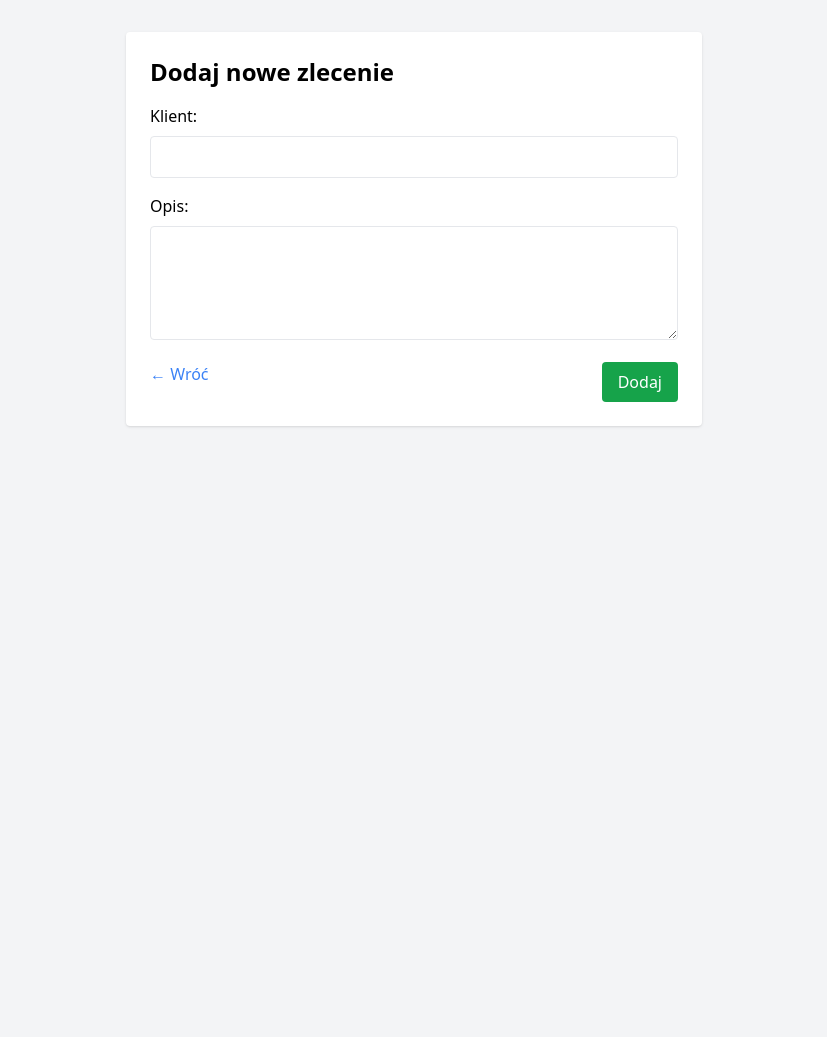
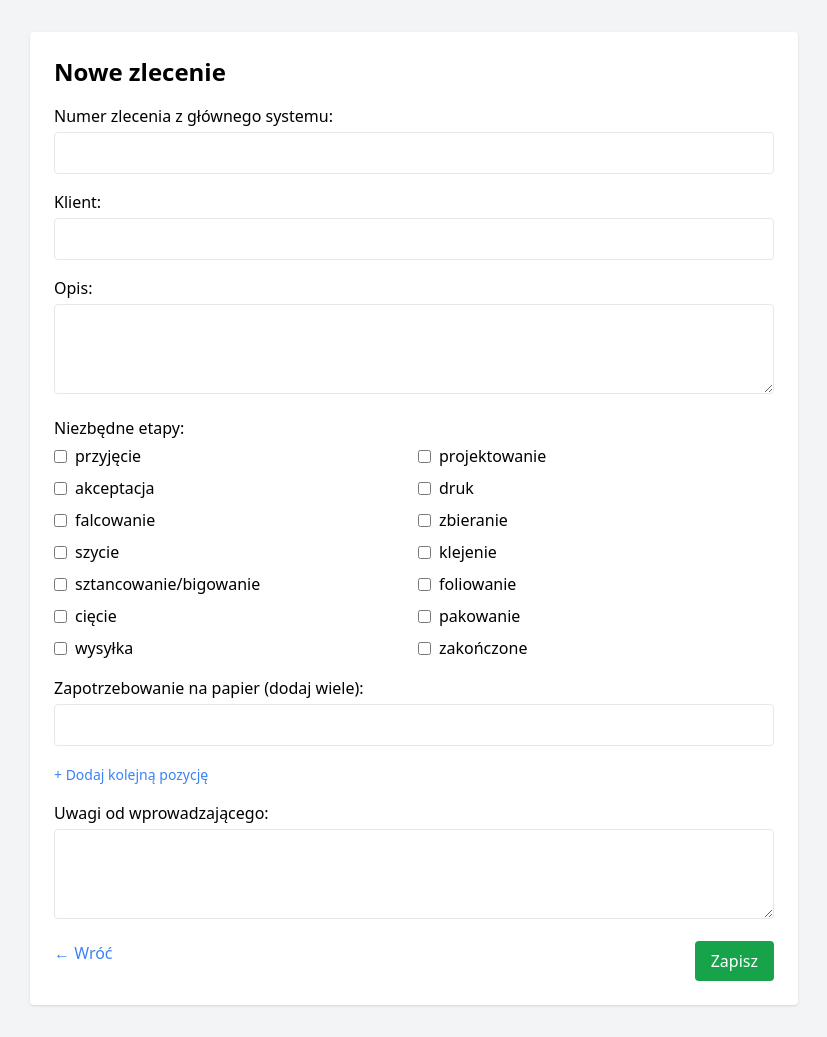
Before and after one commit to Nyksus666/drukarnia_tracker, a Flask app: page /add in a window 1280 px wide. Shown: the whole page, without its empty margins (226-1053 px from the left). Before the commit the page ends 800 px from the top, so only its background shows below. Run offline with Flask 3, Linux system fonts and the light colour scheme; the visitor is signed in with stand-in values (Sample User, id 1); some libraries are stand-ins or nearby versions.

Commit message:
Update add_order.html

```diff
--- a/templates/add_order.html
+++ b/templates/add_order.html
@@ -1,4 +1,3 @@
-<!-- templates/add_order.html -->
 <!DOCTYPE html>
 <html lang="pl">
 <head>
@@ -7,20 +6,53 @@
   <script src="https://cdn.tailwindcss.com"></script>
 </head>
 <body class="bg-gray-100 p-8">
-  <div class="max-w-xl mx-auto bg-white shadow rounded p-6">
-    <h2 class="text-2xl font-bold mb-4">Dodaj nowe zlecenie</h2>
+  <div class="max-w-3xl mx-auto bg-white shadow rounded p-6">
+    <h2 class="text-2xl font-bold mb-4">Nowe zlecenie</h2>
     <form method="POST">
-      <label class="block mb-2">Klient:</label>
+      <label class="block mb-1">Numer zlecenia z głównego systemu:</label>
+      <input type="text" name="numer_glowny" required class="w-full border px-3 py-2 rounded mb-4">
+
+      <label class="block mb-1">Klient:</label>
       <input type="text" name="klient" required class="w-full border px-3 py-2 rounded mb-4">
 
-      <label class="block mb-2">Opis:</label>
-      <textarea name="opis" rows="4" class="w-full border px-3 py-2 rounded mb-4"></textarea>
+      <label class="block mb-1">Opis:</label>
+      <textarea name="opis" rows="3" class="w-full border px-3 py-2 rounded mb-4"></textarea>
+
+      <label class="block mb-1">Niezbędne etapy:</label>
+      <div class="grid grid-cols-2 gap-2 mb-4">
+        {% for etap in etapy %}
+          <label class="flex items-center">
+            <input type="checkbox" name="etapy_niezbedne" value="{{ etap }}" class="mr-2">
+            {{ etap }}
+          </label>
+        {% endfor %}
+      </div>
+
+      <label class="block mb-1">Zapotrzebowanie na papier (dodaj wiele):</label>
+      <div id="papier-wrapper" class="mb-4 space-y-2">
+        <input type="text" name="papier" class="w-full border px-3 py-2 rounded">
+      </div>
+      <button type="button" onclick="addPaperField()" class="text-sm text-blue-500 hover:underline mb-4">+ Dodaj kolejną pozycję</button>
+
+      <label class="block mb-1">Uwagi od wprowadzającego:</label>
+      <textarea name="uwagi" rows="3" class="w-full border px-3 py-2 rounded mb-4"></textarea>
 
       <div class="flex justify-between">
         <a href="/" class="text-blue-500 hover:underline">← Wróć</a>
-        <button type="submit" class="bg-green-600 text-white px-4 py-2 rounded">Dodaj</button>
+        <button type="submit" class="bg-green-600 text-white px-4 py-2 rounded">Zapisz</button>
       </div>
     </form>
   </div>
+
+  <script>
+    function addPaperField() {
+      const wrapper = document.getElementById('papier-wrapper');
+      const input = document.createElement('input');
+      input.type = 'text';
+      input.name = 'papier';
+      input.className = 'w-full border px-3 py-2 rounded';
+      wrapper.appendChild(input);
+    }
+  </script>
 </body>
 </html>
```
